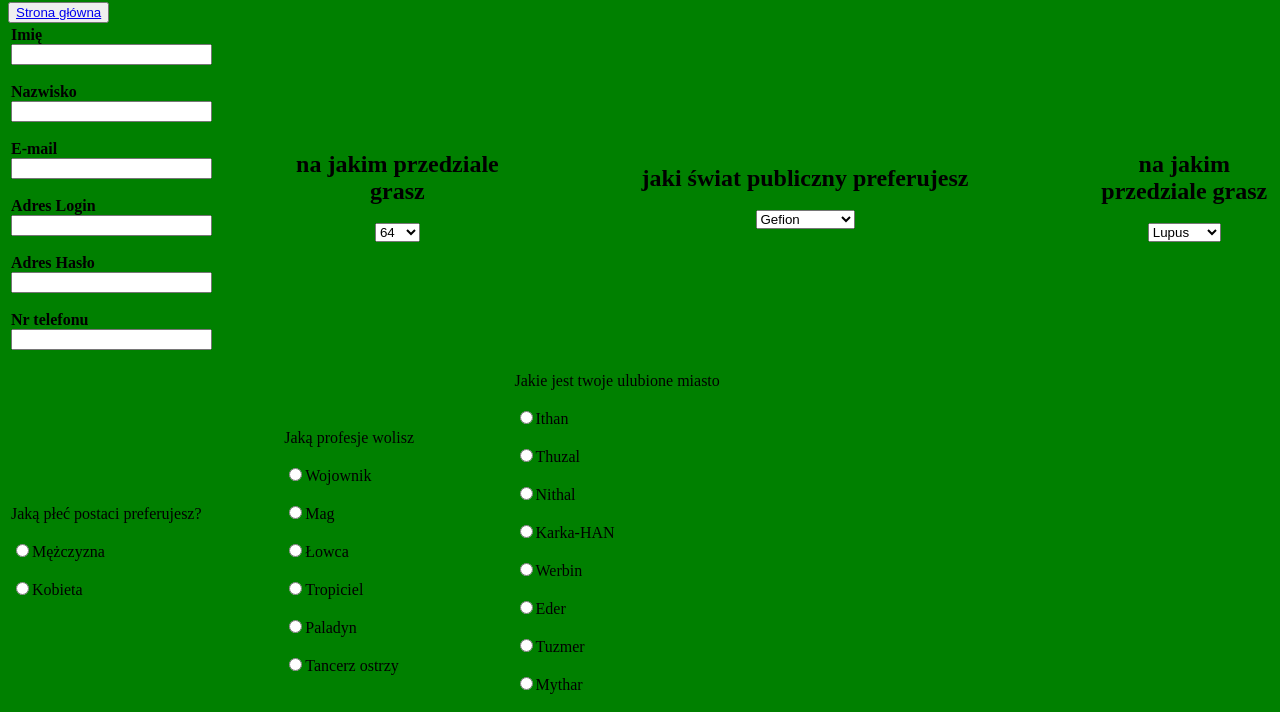
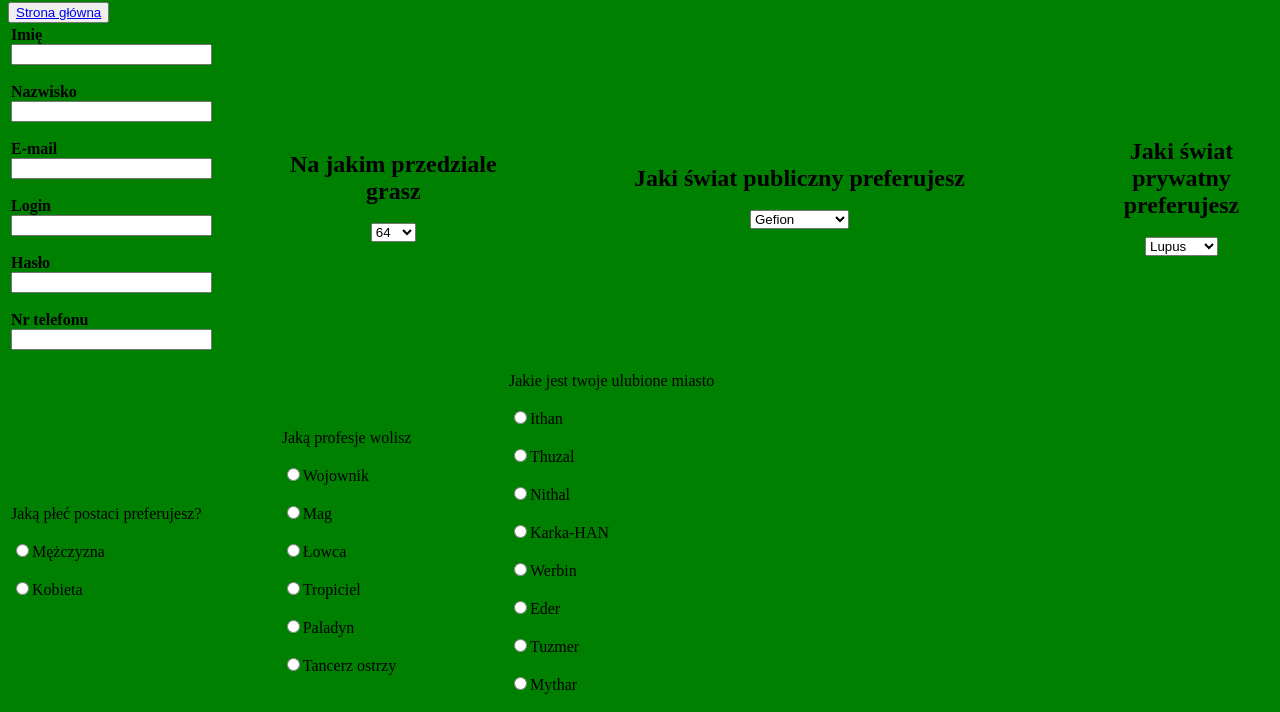
Before and after one commit to kapilexior/index, a plain HTML site: page formularz_Poliński.html in a window 1280 px wide. Shown: the part 78-790 px from the top of the page. Drawn offline with Linux system fonts and the light colour scheme.

Commit message:
Update formularz_Poliński.html

```diff
--- a/formularz_Poliński.html
+++ b/formularz_Poliński.html
@@ -26,10 +26,10 @@ Zadanie Formularz
  <b>E-mail</b> &nbsp &nbsp &nbsp &nbsp &nbsp &nbsp &nbsp &nbsp &nbsp
 &nbsp &nbsp &nbsp <input name="e-mail" size="22">
  <br><br>
-<b>Adres Login</b> &nbsp &nbsp &nbsp &nbsp &nbsp &nbsp &nbsp &nbsp &nbsp
+<b>Login</b> &nbsp &nbsp &nbsp &nbsp &nbsp &nbsp &nbsp &nbsp &nbsp
 &nbsp &nbsp &nbsp <input name="login" size="22">
  <br><br>
-<b>Adres Hasło</b> &nbsp &nbsp &nbsp &nbsp &nbsp &nbsp &nbsp &nbsp &nbsp
+<b>Hasło</b> &nbsp &nbsp &nbsp &nbsp &nbsp &nbsp &nbsp &nbsp &nbsp
 &nbsp &nbsp &nbsp <input name="hasło" size="22">
  <br><br>
 <b>Nr telefonu</b> &nbsp &nbsp &nbsp &nbsp &nbsp &nbsp &nbsp &nbsp &nbsp
@@ -38,7 +38,7 @@ Zadanie Formularz
 
  </TD>
  <TD width="400" >
-<center><font size="5" color="black"><b>na jakim przedziale grasz</b></font></center><br>
+<center><font size="5" color="black"><b>Na jakim przedziale grasz</b></font></center><br>
  <center> <select>
  <option value="64">64</option>
  <option value="83">83</option>
@@ -48,7 +48,7 @@ Zadanie Formularz
  </TD>
 
 <TD width="400" >
-<center><font size="5" color="black"><b>jaki świat publiczny preferujesz</b></font></center><br>
+<center><font size="5" color="black"><b>Jaki świat publiczny preferujesz</b></font></center><br>
  <center> <select>
  <option value="Gefion">Gefion</option>
  <option value="Tarhuna">Tarhuna</option>
@@ -61,7 +61,7 @@ Zadanie Formularz
 
 </TD>
  <TD width="400" >
-<center><font size="5" color="black"><b>na jakim przedziale grasz</b></font></center><br>
+<center><font size="5" color="black"><b>Jaki świat prywatny preferujesz</b></font></center><br>
  <center> <select>
  <option value="Lupus">Lupus</option>
  <option value="Inferno">Inferno</option>
```
